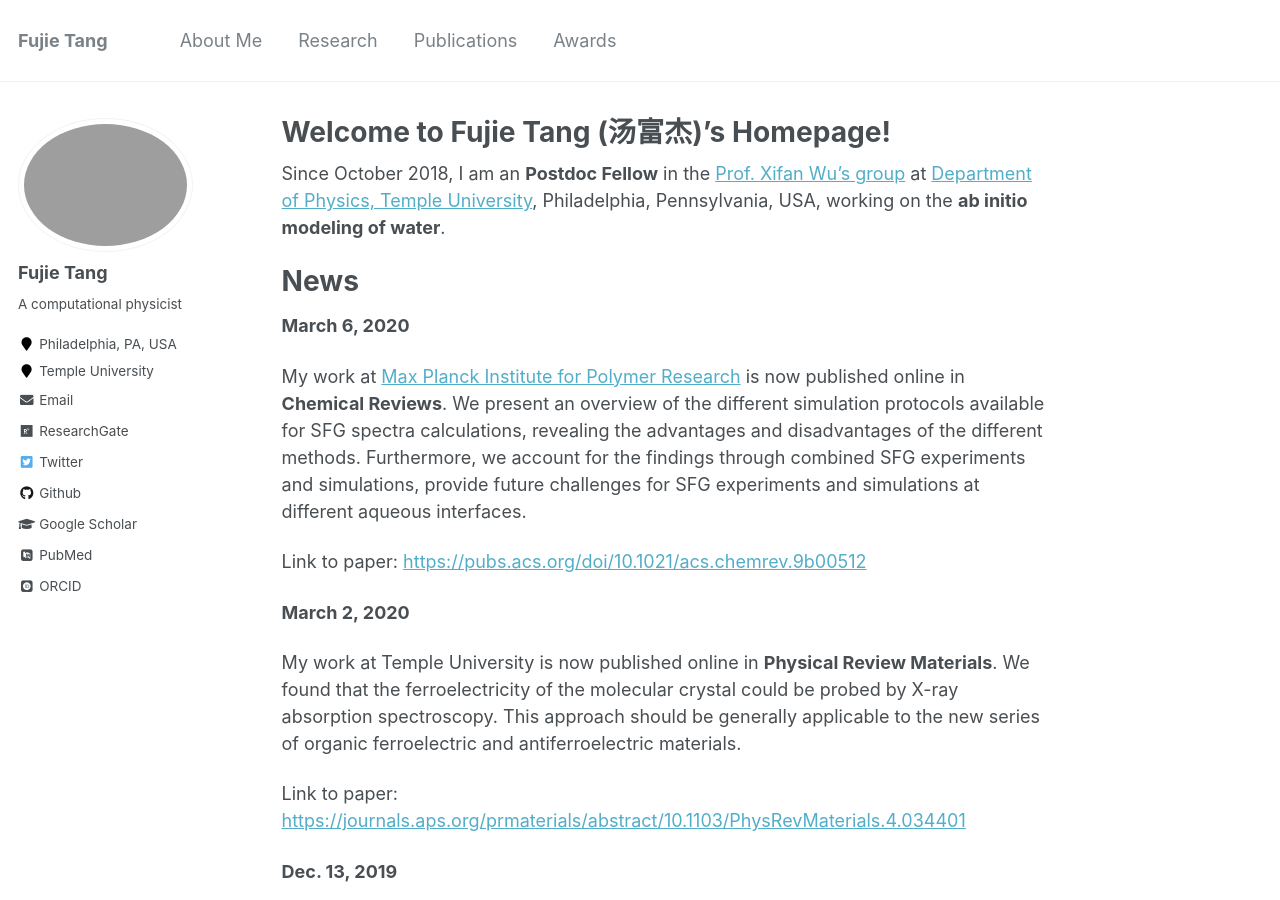
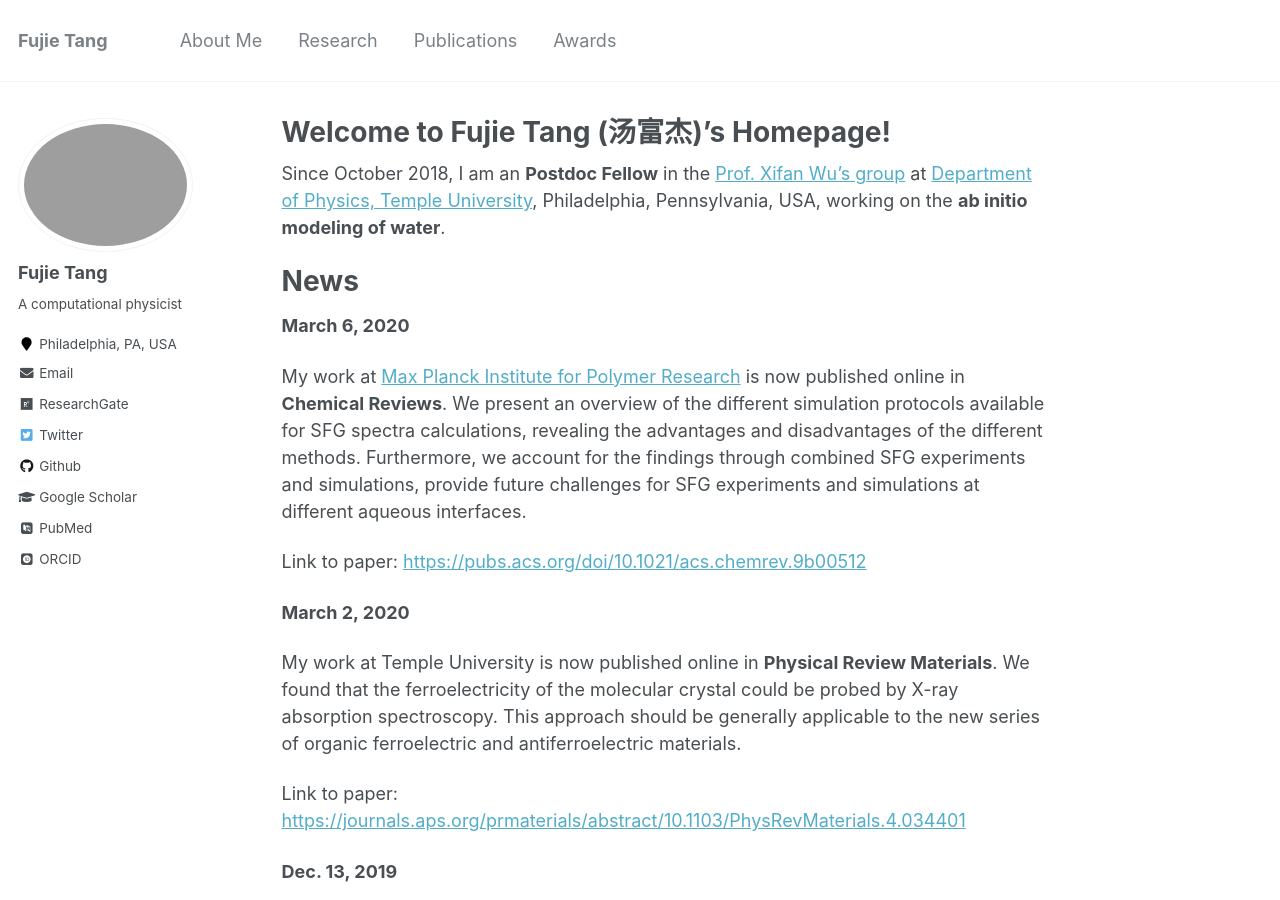
Before and after one commit to fujiepku/fujiepku.github.io, a Jekyll site: the page built from _pages/about.md, in a window 1280 px wide and 900 px high. Built offline with Jekyll 4.4.1, drawn with Linux system fonts in a browser that asks for light colours; some web fonts are replaced.

Commit message:
Update _config.yml

```diff
--- a/_config.yml
+++ b/_config.yml
@@ -84,7 +84,7 @@ author:
   avatar           : "profile.png"
   bio              : "A computational physicist"
   location         : "Philadelphia, PA, USA"
-  employer         : "Temple University"
+  employer         :
   pubmed           : "https://www.ncbi.nlm.nih.gov/pubmed/?term=fujie+tang"
   googlescholar    : "https://scholar.google.com/citations?user=-Rx1hiIAAAAJ&hl=en"
   email            : "tangfujiepku@gmail.com"
```
